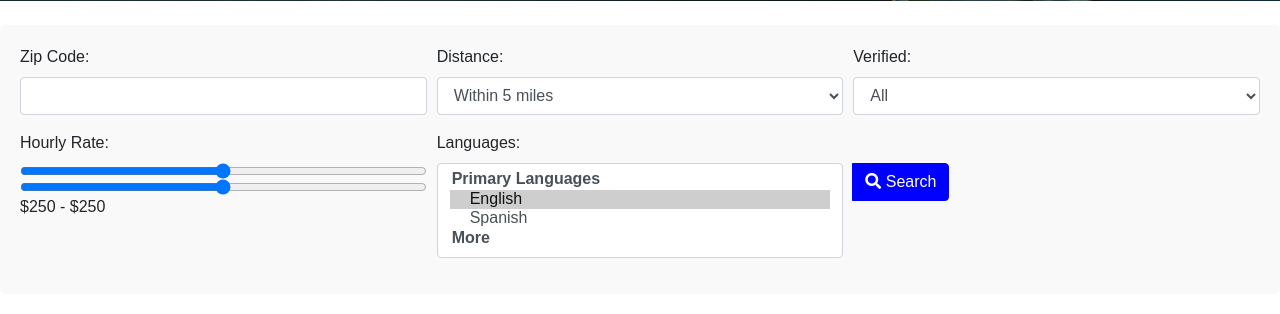
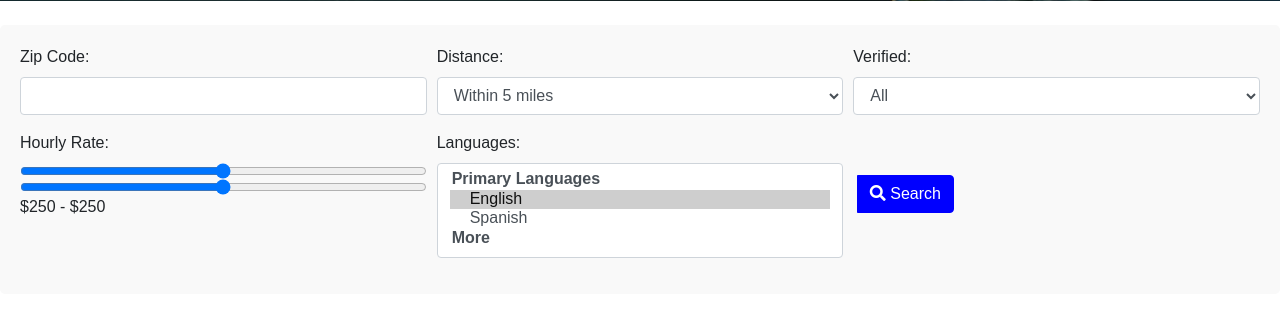
Before and after one commit to StatStud/test-hostgator, a PHP site: page / in a window 1280 px wide. Shown: the part 356-670 px from the top of the page. Run offline with PHP 8.4, Linux system fonts and the light colour scheme.

Commit message:
update Tue Dec 26 15:32:26 EST 2023

```diff
--- a/index.php
+++ b/index.php
@@ -98,7 +98,7 @@ session_start();
                 </select>
             </div>
 
-            <div class="form-group col-md-4">
+            <div class="form-group col-md-4 d-flex align-items-center justify-content-center">
                 <label>&nbsp;</label>
                 <div class="input-group">
                         <div class="input-group-append">
```
